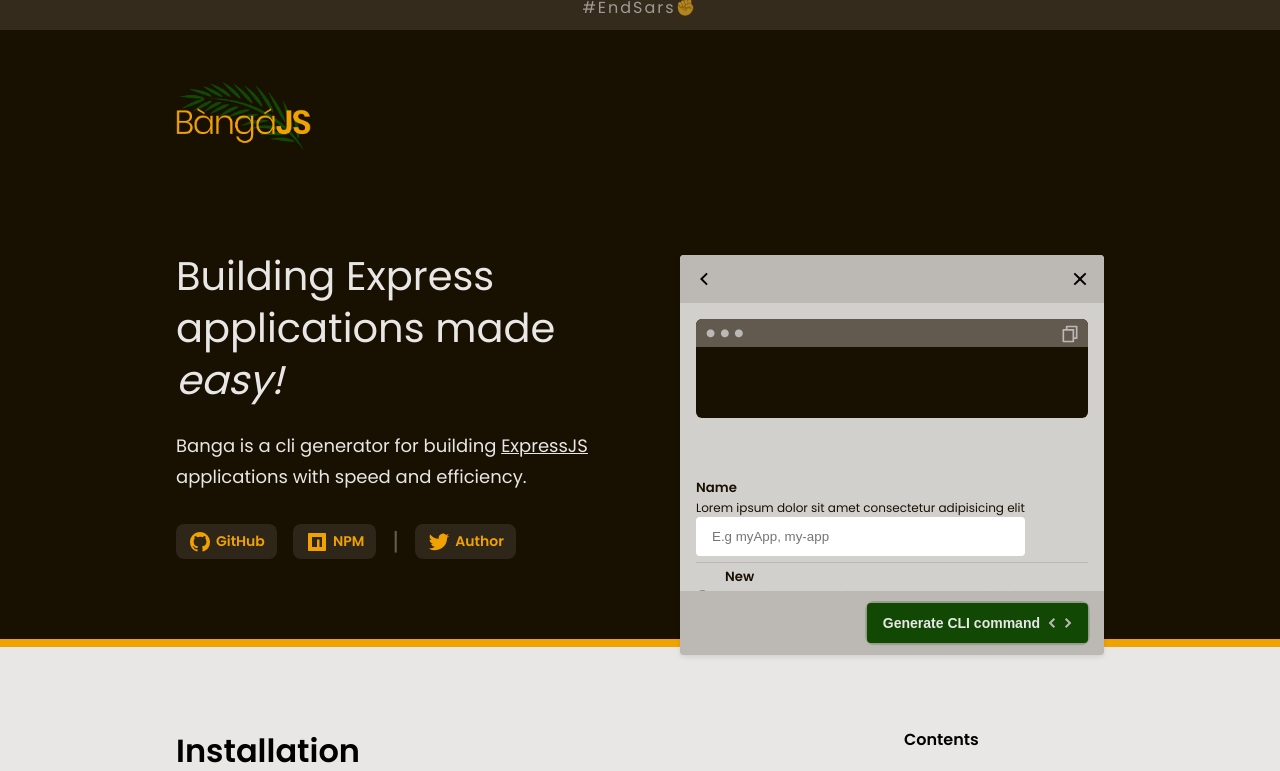
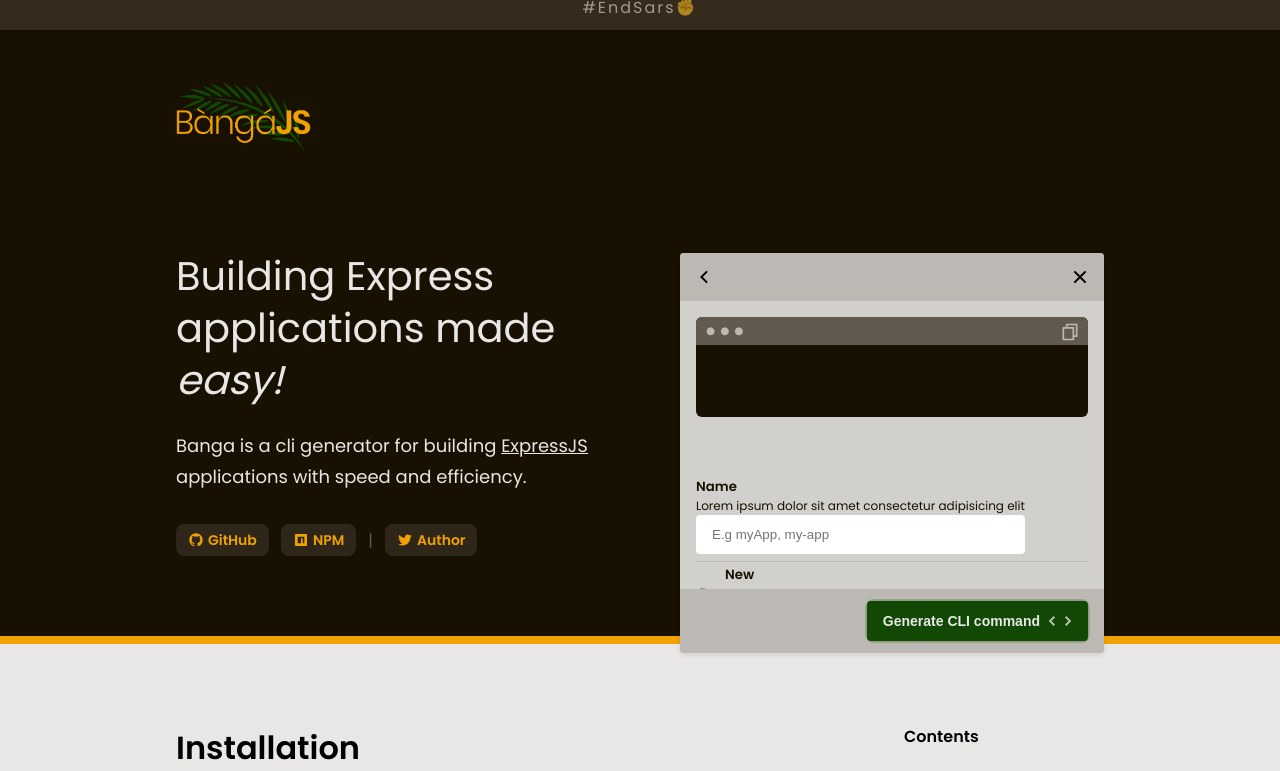
Before and after one commit to bangajs/documentation, an Angular app: page / in a window 1280 px wide. Shown: the top 771 px of the page. Built offline with nearby package versions, Linux system fonts and the light colour scheme.

Commit message:
fix: reduce hero button size

```diff
--- a/src/app/app.component.html
+++ b/src/app/app.component.html
@@ -19,7 +19,7 @@
 
         <div class="hero-links">
           <a href="https://github.com/saucecodee">
-            <svg xmlns="http://www.w3.org/2000/svg" viewBox="0 0 24 24" width="24" height="24">
+            <svg xmlns="http://www.w3.org/2000/svg" viewBox="0 0 24 24" width="16" height="16">
               <path fill="none" d="M0 0h24v24H0z" />
               <path
                 d="M12 2C6.475 2 2 6.475 2 12a9.994 9.994 0 0 0 6.838 9.488c.5.087.687-.213.687-.476 0-.237-.013-1.024-.013-1.862-2.512.463-3.162-.612-3.362-1.175-.113-.288-.6-1.175-1.025-1.413-.35-.187-.85-.65-.013-.662.788-.013 1.35.725 1.538 1.025.9 1.512 2.338 1.087 2.912.825.088-.65.35-1.087.638-1.337-2.225-.25-4.55-1.113-4.55-4.938 0-1.088.387-1.987 1.025-2.688-.1-.25-.45-1.275.1-2.65 0 0 .837-.262 2.75 1.026a9.28 9.28 0 0 1 2.5-.338c.85 0 1.7.112 2.5.337 1.912-1.3 2.75-1.024 2.75-1.024.55 1.375.2 2.4.1 2.65.637.7 1.025 1.587 1.025 2.687 0 3.838-2.337 4.688-4.562 4.938.362.312.675.912.675 1.85 0 1.337-.013 2.412-.013 2.75 0 .262.188.574.688.474A10.016 10.016 0 0 0 22 12c0-5.525-4.475-10-10-10z" />
@@ -28,7 +28,7 @@
             <span>GitHub</span>
           </a>
           <a href="https://www.npmjs.com/package/bangajs">
-            <svg xmlns="http://www.w3.org/2000/svg" viewBox="0 0 24 24" width="24" height="24">
+            <svg xmlns="http://www.w3.org/2000/svg" viewBox="0 0 24 24" width="16" height="16">
               <path fill="none" d="M0 0H24V24H0z" />
               <path
                 d="M20 3c.552 0 1 .448 1 1v16c0 .552-.448 1-1 1H4c-.552 0-1-.448-1-1V4c0-.552.448-1 1-1h16zm-3 4H7v10h5V9.5h2.5V17H17V7z" />
@@ -37,7 +37,7 @@
             <span>NPM</span>
           </a> |
           <a href="https://twitter.com/saucecodee">
-            <svg xmlns="http://www.w3.org/2000/svg" viewBox="0 0 24 24" width="24" height="24">
+            <svg xmlns="http://www.w3.org/2000/svg" viewBox="0 0 24 24" width="16" height="16">
               <path fill="none" d="M0 0h24v24H0z" />
               <path
                 d="M22.162 5.656a8.384 8.384 0 0 1-2.402.658A4.196 4.196 0 0 0 21.6 4c-.82.488-1.719.83-2.656 1.015a4.182 4.182 0 0 0-7.126 3.814 11.874 11.874 0 0 1-8.62-4.37 4.168 4.168 0 0 0-.566 2.103c0 1.45.738 2.731 1.86 3.481a4.168 4.168 0 0 1-1.894-.523v.052a4.185 4.185 0 0 0 3.355 4.101 4.21 4.21 0 0 1-1.89.072A4.185 4.185 0 0 0 7.97 16.65a8.394 8.394 0 0 1-6.191 1.732 11.83 11.83 0 0 0 6.41 1.88c7.693 0 11.9-6.373 11.9-11.9 0-.18-.005-.362-.013-.54a8.496 8.496 0 0 0 2.087-2.165z" />
--- a/src/app/app.component.scss
+++ b/src/app/app.component.scss
@@ -41,7 +41,7 @@
   display: flex;
   align-items: center;
   margin-top: 2rem;
-  font-size: 1.5rem;
+  font-size: 1rem;
   color: #625a4f;
 }
 
@@ -54,11 +54,11 @@
   font-weight: 600;
   text-decoration: none;
   border-radius: 0.5rem;
-  margin-right: 1rem;
+  margin-right: 0.75rem;
   padding: 0.35rem 0.75rem;
 
   &:last-child {
-    margin-left: 1rem;
+    margin-left: 0.75rem;
   }
 
   svg {
```
